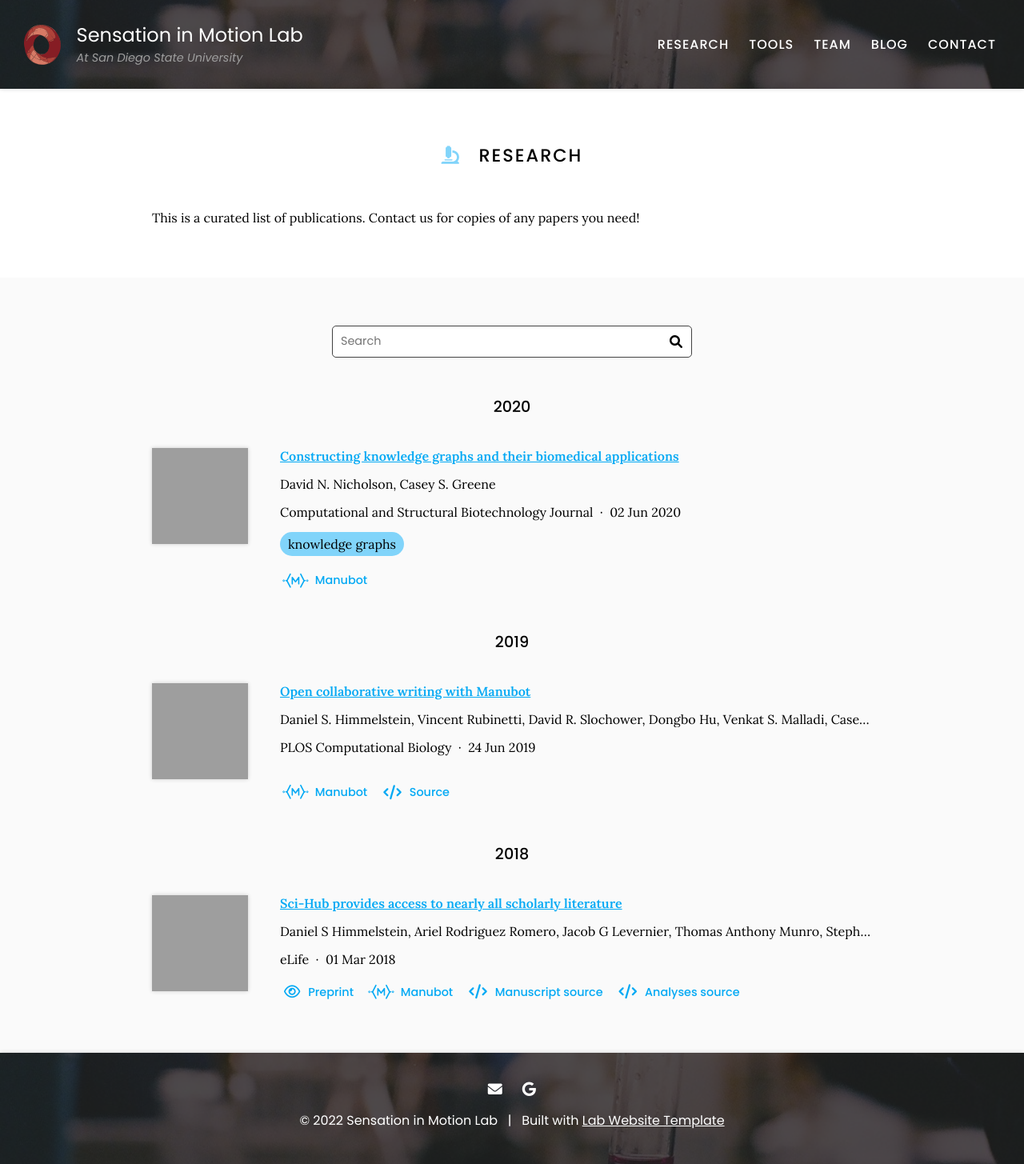
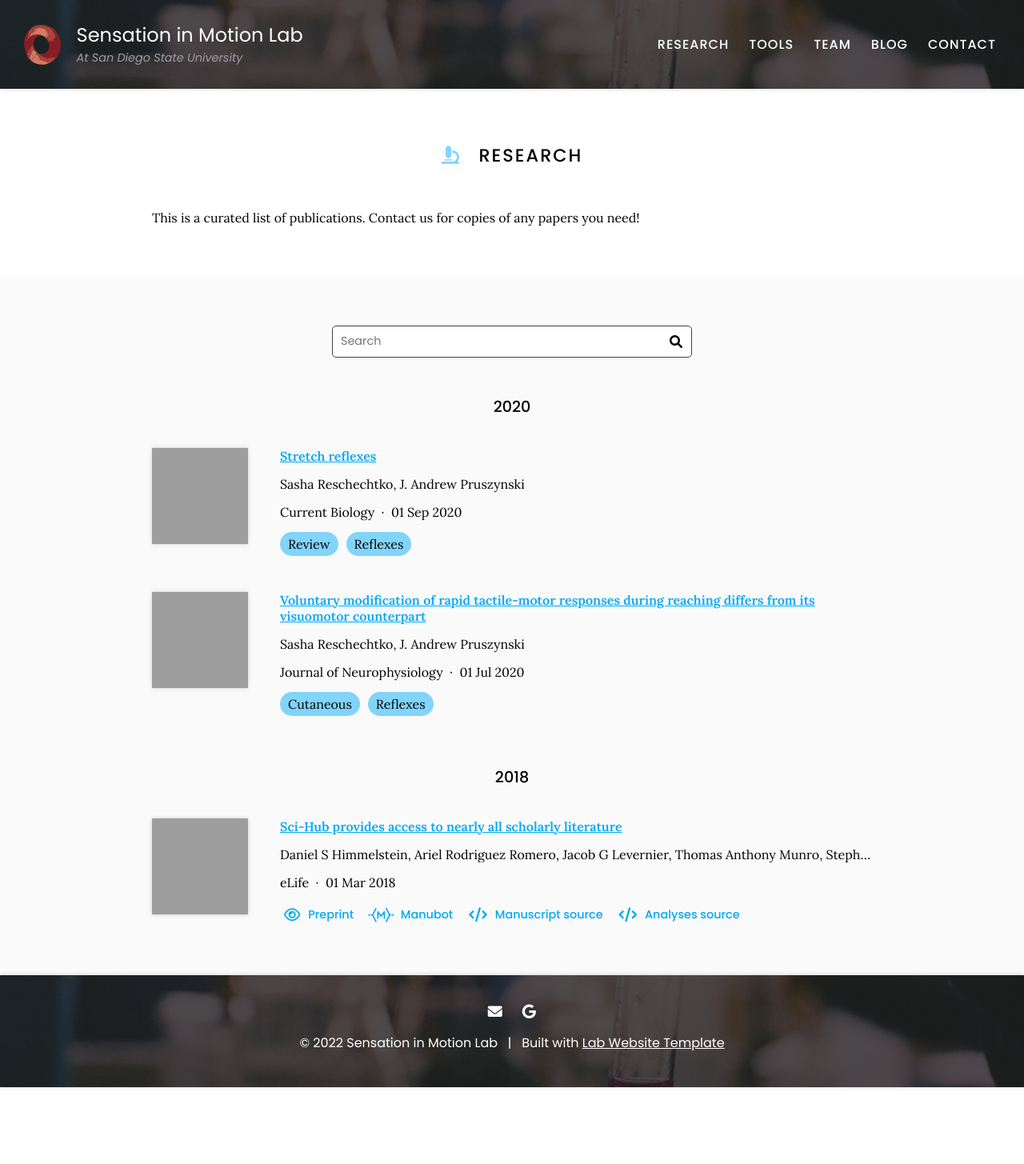
Before and after one commit to sensationinmotion/sensationinmotion.github.io, a Jekyll site: the page built from research/index.md, in a window 1280 px wide. Shown: the whole page at 80% size. Built offline with Jekyll 4.4.1, drawn with Linux system fonts in a browser that asks for light colours; after the commit the page ends 1359 px from its top, so only the background shows below that; grey boxes are pictures that could not be loaded.

Commit message:
Generate citations

```diff
--- a/_data/citations.yaml
+++ b/_data/citations.yaml
@@ -1,42 +1,31 @@
 # DO NOT EDIT, GENERATED AUTOMATICALLY FROM SOURCES.YAML (AND ELSEWHERE)
 # See https://github.com/greenelab/lab-website-template/wiki/Citations
 
-- id: doi:10.1016/j.csbj.2020.05.017
-  title: Constructing knowledge graphs and their biomedical applications
+- id: doi:10.1016/j.cub.2020.07.092
+  title: Stretch reflexes
   authors:
-  - David N. Nicholson
-  - Casey S. Greene
-  publisher: Computational and Structural Biotechnology Journal
-  date: '2020-06-02'
-  link: https://doi.org/gg7m48
-  image: https://ars.els-cdn.com/content/image/1-s2.0-S2001037020302804-gr1.jpg
-  extra-links:
-  - type: manubot
-    link: https://greenelab.github.io/knowledge-graph-review/
+  - Sasha Reschechtko
+  - J. Andrew Pruszynski
+  publisher: Current Biology
+  date: '2020-09-01'
+  link: https://doi.org/gp7ggv
+  image: https://ars.els-cdn.com/content/image/1-s2.0-S0960982220311519-gr2.jpg
   tags:
-  - knowledge graphs
-- id: doi:10.1371/journal.pcbi.1007128
-  title: Open collaborative writing with Manubot
+  - Review
+  - Reflexes
+- id: doi:10.1152/jn.00232.2020
+  title: Voluntary modification of rapid tactile-motor responses during reaching differs
+    from its visuomotor counterpart
   authors:
-  - Daniel S. Himmelstein
-  - Vincent Rubinetti
-  - David R. Slochower
-  - Dongbo Hu
-  - Venkat S. Malladi
-  - Casey S. Greene
-  - Anthony Gitter
-  publisher: PLOS Computational Biology
-  date: '2019-06-24'
-  link: https://doi.org/c7np
-  image: https://journals.plos.org/ploscompbiol/article/figure/image?size=inline&id=info:doi/10.1371/journal.pcbi.1007128.g001&rev=2
-  repo: greenelab/meta-review
-  extra-links:
-  - type: manubot
-    link: https://greenelab.github.io/meta-review/
-  - type: source
-    link: https://github.com/greenelab/meta-review
-  - type: website
-    link: http://manubot.org/
+  - Sasha Reschechtko
+  - J. Andrew Pruszynski
+  publisher: Journal of Neurophysiology
+  date: '2020-07-01'
+  link: https://doi.org/gp7ggw
+  image: https://journals.physiology.org/cms/10.1152/jn.00232.2020/asset/images/medium/z9k0072055220001.gif
+  tags:
+  - Cutaneous
+  - Reflexes
 - id: doi:10.7554/eLife.32822
   title: Sci-Hub provides access to nearly all scholarly literature
   authors:
```
